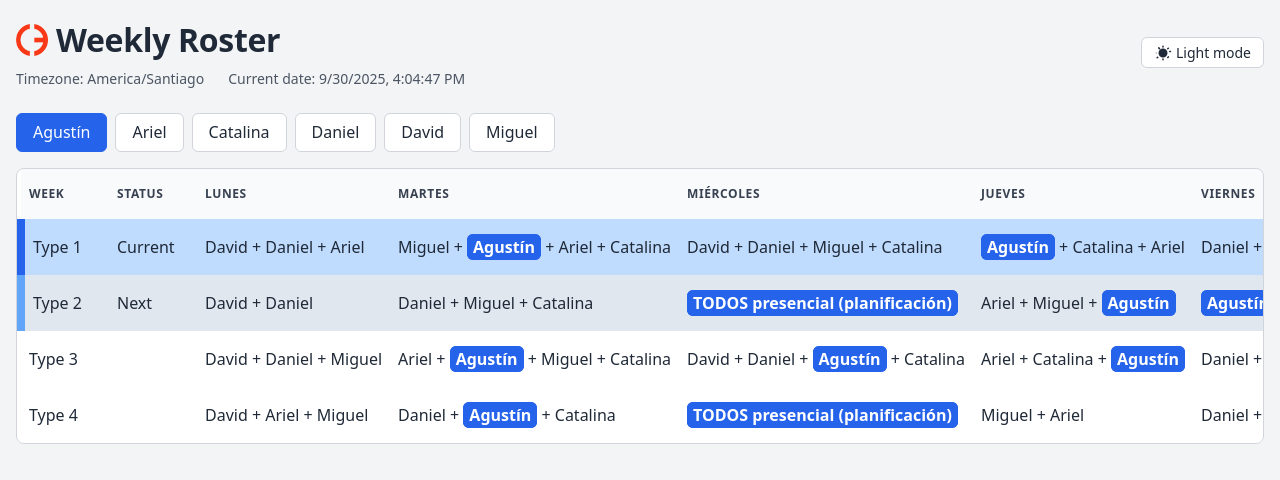
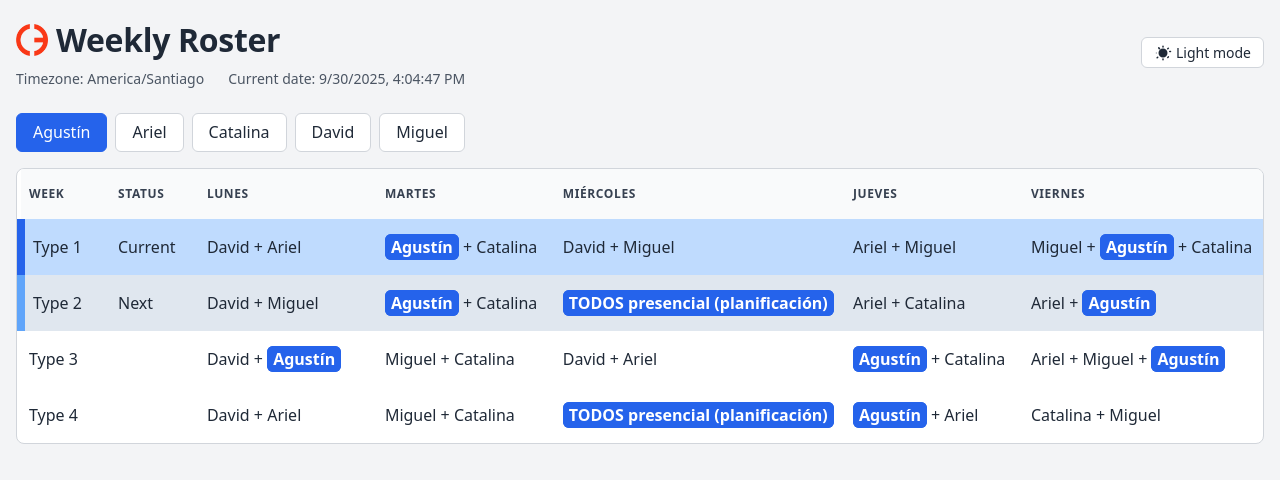
Before and after one commit to aquiroz-capex/weekly-roster-v2, a React (Vite) app: page / in a window 1280 px wide. Shown: the top 480 px of the page. Built offline with nearby package versions, Linux system fonts and the light colour scheme.

Commit message:
feat: add rotation configuration for 2 seats and update app to use it

```diff
--- a/config/rotation-2-seats.json
+++ b/config/rotation-2-seats.json
@@ -4,45 +4,46 @@
   "sendTimeLocal": "18:00",
   "anchorDate": "2025-09-29",
   "weekdays": ["Lunes", "Martes", "Miércoles", "Jueves", "Viernes"],
+
   "schedule": [
     {
       "week": 1,
       "days": {
         "Lunes": "David + Ariel",
-        "Martes": "Daniel + Agustín",
-        "Miércoles": "Miguel + Catalina",
-        "Jueves": "Daniel + Miguel",
-        "Viernes": "Ariel + Agustín + Catalina"
+        "Martes": "Agustín + Catalina",
+        "Miércoles": "David + Miguel",
+        "Jueves": "Ariel + Miguel",
+        "Viernes": "Miguel + Agustín + Catalina"
       }
     },
     {
       "week": 2,
       "days": {
-        "Lunes": "David + Daniel",
-        "Martes": "Ariel + Miguel",
+        "Lunes": "David + Miguel",
+        "Martes": "Agustín + Catalina",
         "Miércoles": "TODOS presencial (planificación)",
-        "Jueves": "Agustín + Catalina",
-        "Viernes": "Ariel + Catalina + Miguel"
+        "Jueves": "Ariel + Catalina",
+        "Viernes": "Ariel + Agustín"
       }
     },
     {
       "week": 3,
       "days": {
         "Lunes": "David + Agustín",
-        "Martes": "Daniel + Catalina",
-        "Miércoles": "Ariel + Miguel",
-        "Jueves": "Ariel + Daniel",
-        "Viernes": "Agustín + Miguel + Catalina"
+        "Martes": "Miguel + Catalina",
+        "Miércoles": "David + Ariel",
+        "Jueves": "Agustín + Catalina",
+        "Viernes": "Ariel + Miguel + Agustín"
       }
     },
     {
       "week": 4,
       "days": {
-        "Lunes": "David + Miguel",
-        "Martes": "Ariel + Catalina",
+        "Lunes": "David + Ariel",
+        "Martes": "Miguel + Catalina",
         "Miércoles": "TODOS presencial (planificación)",
-        "Jueves": "Daniel + Agustín",
-        "Viernes": "Ariel + Daniel + Miguel"
+        "Jueves": "Agustín + Ariel",
+        "Viernes": "Catalina + Miguel"
       }
     }
   ]
--- a/src/App.tsx
+++ b/src/App.tsx
@@ -3,7 +3,7 @@ import './app-theme.css';
 
 import { getCurrentAndNextWeekIndices } from './lib/date';
 import logo from './assets/logo-only-icon.png';
-import rotationConfig from '../config/rotation-3-days-max.json';
+import rotationConfig from '../config/rotation-2-seats.json';
 import type { RotationConfig } from './lib/types';
 
 const config = rotationConfig as RotationConfig;
```
Also changed, not shown: config/rotation-2-seats-with-daniel.json (added, +49 -0 lines).
